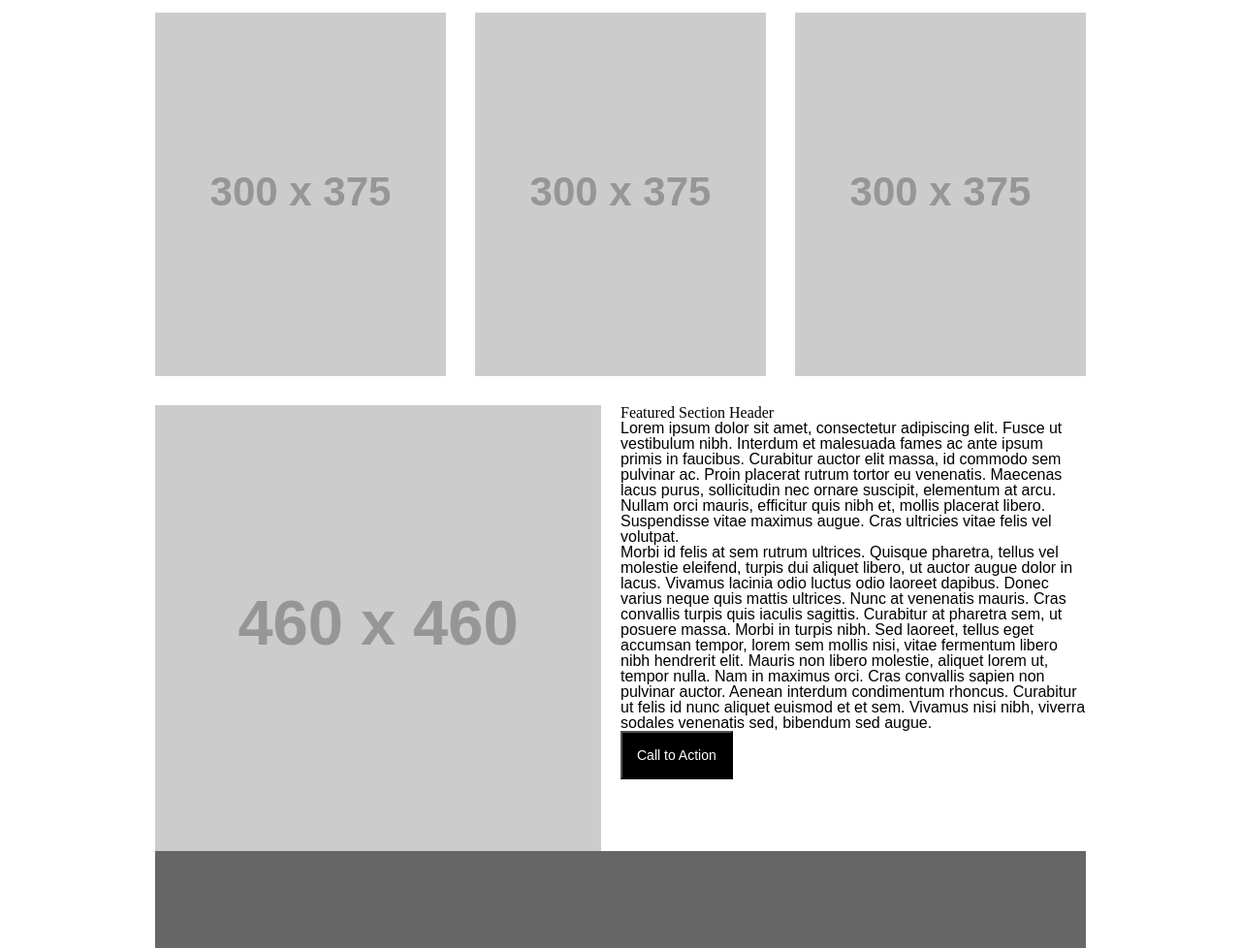
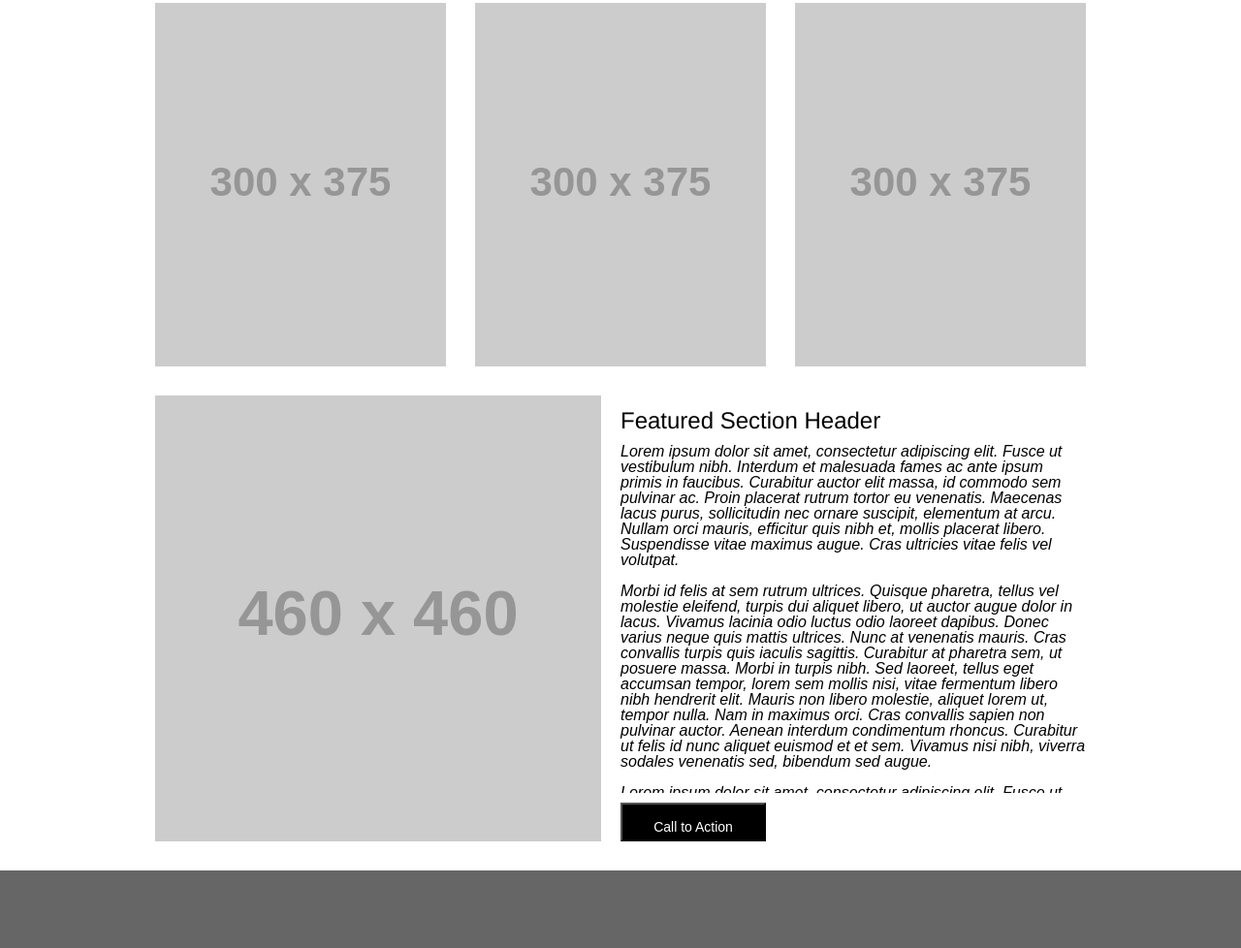
Before and after one commit to allisonbusse/wireframe-exercise, a plain HTML site: page index.html in a window 1280 px wide. Shown: the part 547-1525 px from the top of the page at 97% size. Drawn offline with Linux system fonts and the light colour scheme; placeholder pictures from the web are drawn by us.

Commit message:
finished layout

```diff
--- a/index.html
+++ b/index.html
@@ -5,14 +5,13 @@
     <meta name="viewport" content="width=device-width, initial-scale=1.0">
     <meta http-equiv="X-UA-Compatible" content="ie=edge">
     <title>Wireframe Exercise</title>
+    <link rel="stylesheet" href="reset.css">
     <link rel="stylesheet" href="style.css">
-    <link rel="stylesheet" href="reset.css">
 </head>
 <body>
-    <div class="grid">
     <header>
         <nav>
-            <li><img src="https://placehold.it/200x70/000" /></li>
+            <img src="https://placehold.it/200x70/000" />
             <li>Nav item 1</li>
             <li>Nav item 2</li>
             <li>Nav item 3</li>
@@ -20,6 +19,7 @@
         </nav>
     </header>
 
+    <div class="grid">
     <img class="hero-image" src="https://placehold.it/960x400/000" />
 
     <section class="image-split">
@@ -30,16 +30,21 @@
 
     <img class="feature-image" src="https://placehold.it/460x460/000" />
     <section class="feature-text">
-        <h2>Featured Section Header</h2>
+        <h2 class="feature-header">Featured Section Header</h2>
+        <section class="scrollable">
         <p>
                 Lorem ipsum dolor sit amet, consectetur adipiscing elit. Fusce ut vestibulum nibh. Interdum et malesuada fames ac ante ipsum primis in faucibus. Curabitur auctor elit massa, id commodo sem pulvinar ac. Proin placerat rutrum tortor eu venenatis. Maecenas lacus purus, sollicitudin nec ornare suscipit, elementum at arcu. Nullam orci mauris, efficitur quis nibh et, mollis placerat libero. Suspendisse vitae maximus augue. Cras ultricies vitae felis vel volutpat.
         </p>
         <p>
                 Morbi id felis at sem rutrum ultrices. Quisque pharetra, tellus vel molestie eleifend, turpis dui aliquet libero, ut auctor augue dolor in lacus. Vivamus lacinia odio luctus odio laoreet dapibus. Donec varius neque quis mattis ultrices. Nunc at venenatis mauris. Cras convallis turpis quis iaculis sagittis. Curabitur at pharetra sem, ut posuere massa. Morbi in turpis nibh. Sed laoreet, tellus eget accumsan tempor, lorem sem mollis nisi, vitae fermentum libero nibh hendrerit elit. Mauris non libero molestie, aliquet lorem ut, tempor nulla. Nam in maximus orci. Cras convallis sapien non pulvinar auctor. Aenean interdum condimentum rhoncus. Curabitur ut felis id nunc aliquet euismod et et sem. Vivamus nisi nibh, viverra sodales venenatis sed, bibendum sed augue.
         </p>
+        <p>
+                Lorem ipsum dolor sit amet, consectetur adipiscing elit. Fusce ut vestibulum nibh. Interdum et malesuada fames ac ante ipsum primis in faucibus. Curabitur auctor elit massa, id commodo sem pulvinar ac. Proin placerat rutrum tortor eu venenatis. Maecenas lacus purus, sollicitudin nec ornare suscipit, elementum at arcu. Nullam orci mauris, efficitur quis nibh et, mollis placerat libero. Suspendisse vitae maximus augue. Cras ultricies vitae felis vel volutpat.
+        </p>
+        </section>
         <button value="call-to-action">Call to Action</button>
     </section>
-    <footer></footer>
 </div>
+<footer> </footer>
 </body>
 </html>
--- a/style.css
+++ b/style.css
@@ -1,6 +1,4 @@
-* {
-    box-sizing: border-box;
-}
+
 
 body {
     background: white;
@@ -9,50 +7,59 @@ body {
 
 .feature-text p {
     font-family: Arial, Helvetica, sans-serif;
+    line-height: 1em;
+    margin-bottom: 16px;
+    font-style: italic;
+}
+
+.feature-text h2 {
+    font-family: 'Franklin Gothic Medium', 'Arial Narrow', Arial, sans-serif;
+    font-size: 24px;
+    margin: 14px 0;
 }
 
 .grid {
     width: 960px;
     margin: 0 auto;
     display: grid;
+    grid-row-gap: 30px;
     grid-template-columns: 480px 480px;
-    grid-template-rows: 100px 460px 405px 460px 100px;
-    grid-template-areas: "header header"
-                         "hero-image hero-image"
+    grid-template-rows: 400px 375px 460px;
+    grid-template-areas: "hero-image hero-image"
                          "image-split image-split"
                          "feature-image feature-text"
-                         "footer footer"
 }
 
 header {
     background: #666;
-    margin: 0 auto;
-    grid-area: header;
+    margin-bottom: 30px;
+    padding: 10px 0;
 }
 
+
 nav {
-    padding: 20px 0;
-    margin-bottom: 50px;
+    margin: 0 auto;
+    display: flex;
+    align-items: center;
     width: 960px;
-    margin: 0 auto;
 }
 
 nav li {
+    vertical-align: middle;
     display: inline;
     color: white;
     padding: 0 40px;
 }
 
+
 .hero-image {
     grid-area: hero-image;
-    margin: 30px 0;
 }
 
 .image-split {
     grid-area: image-split;
     display: flex;
     justify-content: space-between;
-    margin-bottom: 30px;
 }
 
 .feature-image {
@@ -61,21 +68,42 @@ nav li {
 
 .feature-text {
     grid-area: feature-text;
+    display: grid;
+    height: 460px;
+    grid-template-rows: 50px 370px 40px;
+    grid-template-areas: "feature-header"
+    "scrollable"
+    "button"
+}
+
+.scrollable {
     overflow: scroll;
+    grid-area: scrollable;
+    margin-bottom: 10px;
+}
+
+.feature-header {
+    grid-area: feature-header;
 }
 
 footer {
-    grid-area: footer;
     background: #666;
+    width: 100%;
+    height: 80px;
     margin-top: 30px;
 }
-
 
 
 button {
     background: black;
     color: white;
     padding: 15px;
+    width: 150px;
     font-size: 14px;
+    transition: 350ms;
+    grid-area: button
+}
 
+button:hover {
+    background: #666;
 }
```
